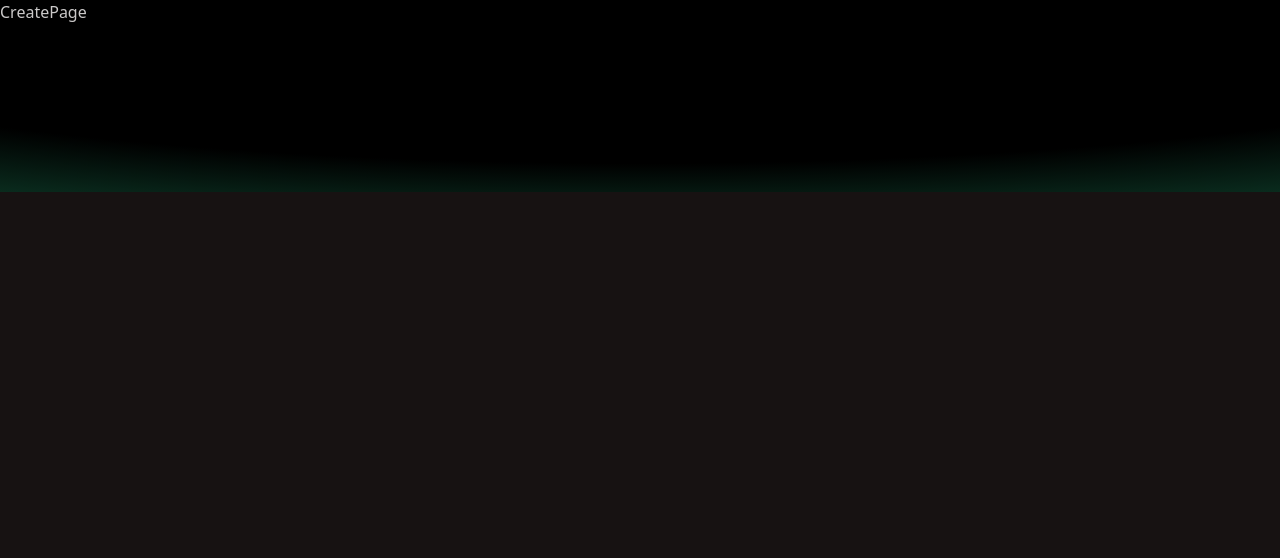
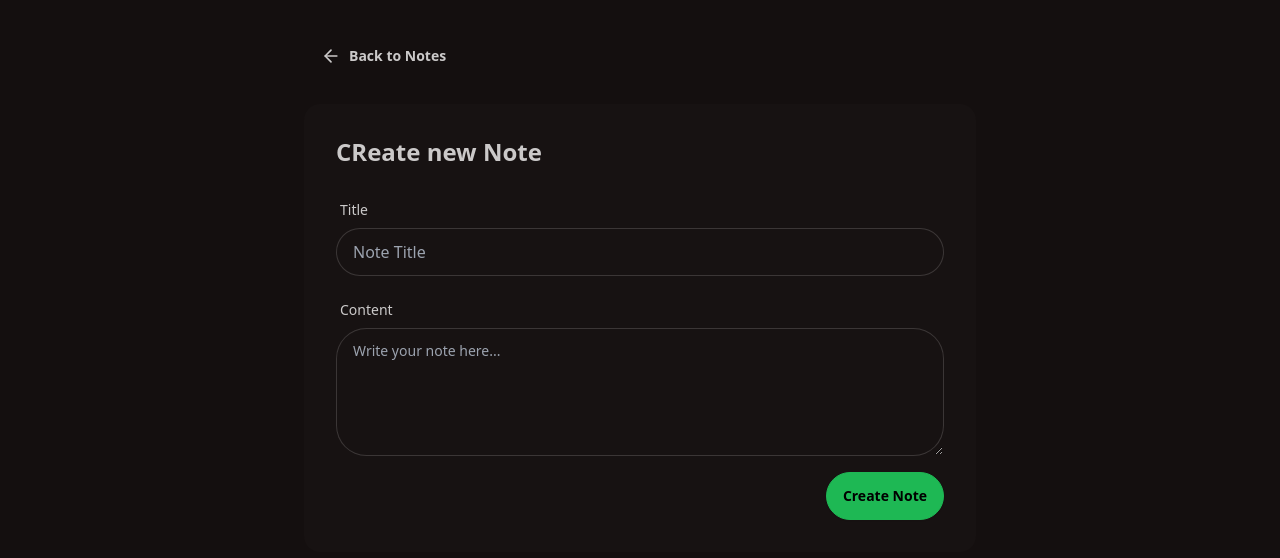
Before and after one commit to redaalch/notesBoard, a React app in the folder frontend/: page /create in a window 1280 px wide. Shown: the top 558 px of the page. Built offline with nearby package versions, Linux system fonts and the light colour scheme; the HTML template or start-up script is replaced by a standard one.

Commit message:
feat: implement note creation and deletion functionality with improved error handling and user feedback

```diff
--- a/frontend/src/Components/NoteCard.jsx
+++ b/frontend/src/Components/NoteCard.jsx
@@ -1,7 +1,25 @@
 import { PenSquareIcon, Trash2Icon } from "lucide-react";
 import { Link } from "react-router";
 import {formatDate} from "../lib/Utils.js"
-function NoteCard({ note }) {
+import api from "../lib/axios.js";
+import toast from "react-hot-toast";
+
+function NoteCard({ note,setNotes }) {
+
+  const handleDelete = async (e,id) => {
+    e.preventDefault();
+    if(!window.confirm("are you sure to delete this note?")) return;
+    try {
+       await api.delete(`/notes/${id}`)
+       setNotes((prev)=>prev.filter(note))
+       toast.success("Your note has been deleted successfully")
+    } catch (error) {
+      console.log("Error in deleting the note ",error);
+
+      toast.error("Failed to deleted the note")
+    }
+  }
+
   return (
     <Link
       to={`/note/${note._id}`}
@@ -14,7 +32,7 @@ function NoteCard({ note }) {
           <span className="text-sm text-base-content/60">{formatDate( new Date(note.createdAt))}</span>
           <div className="flex items-center gap-1">
             <PenSquareIcon className="size-4" />
-            <button className="btn btn-ghost btn-xs text-error">
+            <button className="btn btn-ghost btn-xs text-error" onClick={(e)=>handleDelete(e,note._id)}>
               <Trash2Icon className="size-4" />
             </button>
           </div>
--- /dev/null
+++ b/frontend/src/lib/axios.js
@@ -0,0 +1,5 @@
+import axios from "axios";
+const api = axios.create({
+  baseURL: "http://localhost:5001/api",
+});
+export default api;
--- a/frontend/src/pages/CreatePage.jsx
+++ b/frontend/src/pages/CreatePage.jsx
@@ -1,9 +1,96 @@
-import React from 'react'
+import { useState } from "react";
+import { Link, useNavigate } from "react-router";
+import { ArrowLeftIcon, Trophy } from "lucide-react";
+import { toast } from "react-hot-toast";
+import api from "../lib/axios.js";
 
 function CreatePage() {
+  const [title, setTitle] = useState("");
+  const [content, setContent] = useState("");
+  const [loading, setLoading] = useState(false);
+
+  const navigate = useNavigate();
+
+  const handleSubmit = async (e) => {
+    e.preventDefault();
+    if (!title.trim() || !content.trim()) {
+      toast.error("All fields are required");
+      return;
+    }
+
+    setLoading(true);
+    try {
+      await api.post("/notes", {
+        title,
+        content,
+      });
+      toast.success("Note created successfully");
+      navigate("/");
+    } catch (error) {
+      console.log("Error creating the note", error);
+      if (error.response.status === 429) {
+        toast.error("slow down! you are creating notes too fast", {
+          duration: 4000,
+          icon: "💀",
+        });
+      } else {
+        toast.error("Failed to create not please try again later");
+      }
+    } finally {
+      setLoading(false);
+    }
+  };
   return (
-    <div>CreatePage</div>
-  )
+    <div className="min-h-screen bg-base-200">
+      <div className="container mx-auto px-4 py-8">
+        <div className="max-w-2xl mx-auto ">
+          <Link to={"/"} className="btn btn-ghost mb-6">
+            <ArrowLeftIcon className="size-5" />
+            Back to Notes
+          </Link>
+          <div className="card bg-base-100">
+            <div className="card-body">
+              <h2 className="card-title text-2xl mb-4">CReate new Note</h2>
+              <form onSubmit={handleSubmit}>
+                <div className="form-control mb-4">
+                  <label className="label">
+                    <span className="label-text">Title</span>
+                  </label>
+                  <input
+                    type="text"
+                    placeholder="Note Title"
+                    className="input input-bordered"
+                    value={title}
+                    onChange={(e) => setTitle(e.target.value)}
+                  />
+                </div>
+                <div className="form-control mb-4">
+                  <label className="label">
+                    <span className="label-text">Content</span>
+                  </label>
+                  <textarea
+                    placeholder="Write your note here..."
+                    className="textarea textarea-bordered h-32"
+                    value={content}
+                    onChange={(e) => setContent(e.target.value)}
+                  />
+                </div>
+                <div className="card-actions justify-end">
+                  <button
+                    type="submit"
+                    className="btn btn-primary"
+                    disabled={loading}
+                  >
+                    {loading ? "Creating" : "Create Note"}
+                  </button>
+                </div>
+              </form>
+            </div>
+          </div>
+        </div>
+      </div>
+    </div>
+  );
 }
 
-export default CreatePage
+export default CreatePage;
--- a/frontend/src/pages/HomePage.jsx
+++ b/frontend/src/pages/HomePage.jsx
@@ -1,7 +1,7 @@
 import React, { useEffect, useState } from "react";
 import Navbar from "../Components/Navbar";
 import RateLimitedUI from "../Components/RateLimitedUI";
-import axios from "axios";
+import api from "../lib/axios.js"
 import toast from "react-hot-toast";
 import NoteCard from "../Components/NoteCard";
 
@@ -13,7 +13,7 @@ function HomePage() {
   useEffect(() => {
     const fetchNotes = async () => {
       try {
-        const res = await axios.get("http://localhost:5001/api/notes");
+        const res = await api.get("/notes");
         setNotes(res.data);
         setIsRateLimited(false);
       } catch (error) {
@@ -43,7 +43,7 @@ function HomePage() {
         {notes.length > 0 && !isRateLimited && (
           <div className="grid grid-cols-1 md:grid-cols-2 lg:grid-cols-3 gap-6">
             {notes.map((n) => (
-              <NoteCard key={n._id} note={n} />
+              <NoteCard key={n._id} note={n} setNotes={setNotes} />
             ))}
           </div>
         )}
```
